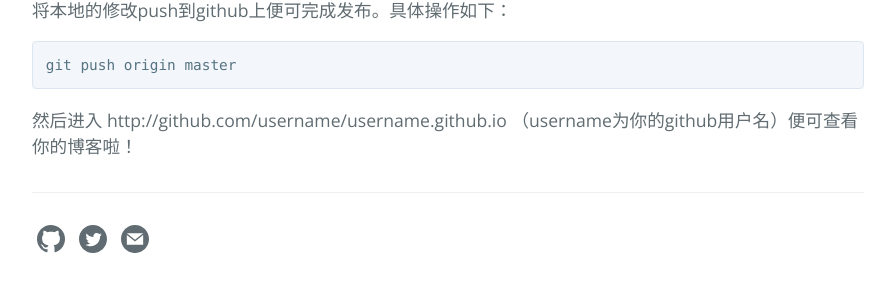
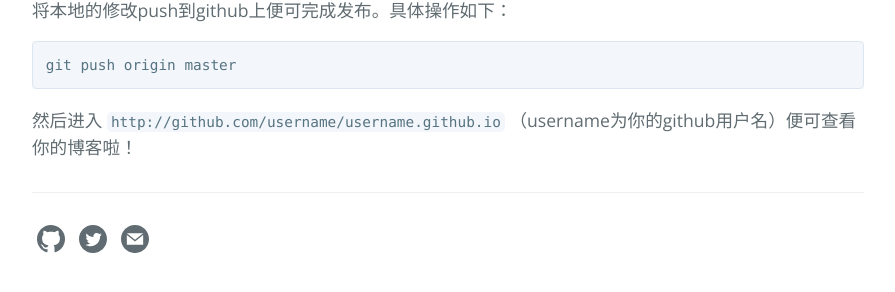
Before and after one commit to ZelKnow26/Zelknow26.github.io, a Jekyll site: the page built from _posts/2018-06-04-how-to-bulid-a-blog.md, in a window 1280 px wide and 900 px high, scrolled down 4384 px. Shown: the part 593-885 px from the top of the window, without its empty margins (192-1087 px from the left). Built offline with Jekyll 4.4.1, drawn with Linux system fonts in a browser that asks for light colours.

````diff
--- a/_posts/2018-06-04-how-to-bulid-a-blog.md
+++ b/_posts/2018-06-04-how-to-bulid-a-blog.md
@@ -146,4 +146,4 @@ Configuration file: /Users/username/Blog/_config.yml
 git push origin master
 ```
 
-然后进入 http://github.com/username/username.github.io （username为你的github用户名）便可查看你的博客啦！
+然后进入 `http://github.com/username/username.github.io` （username为你的github用户名）便可查看你的博客啦！
````
